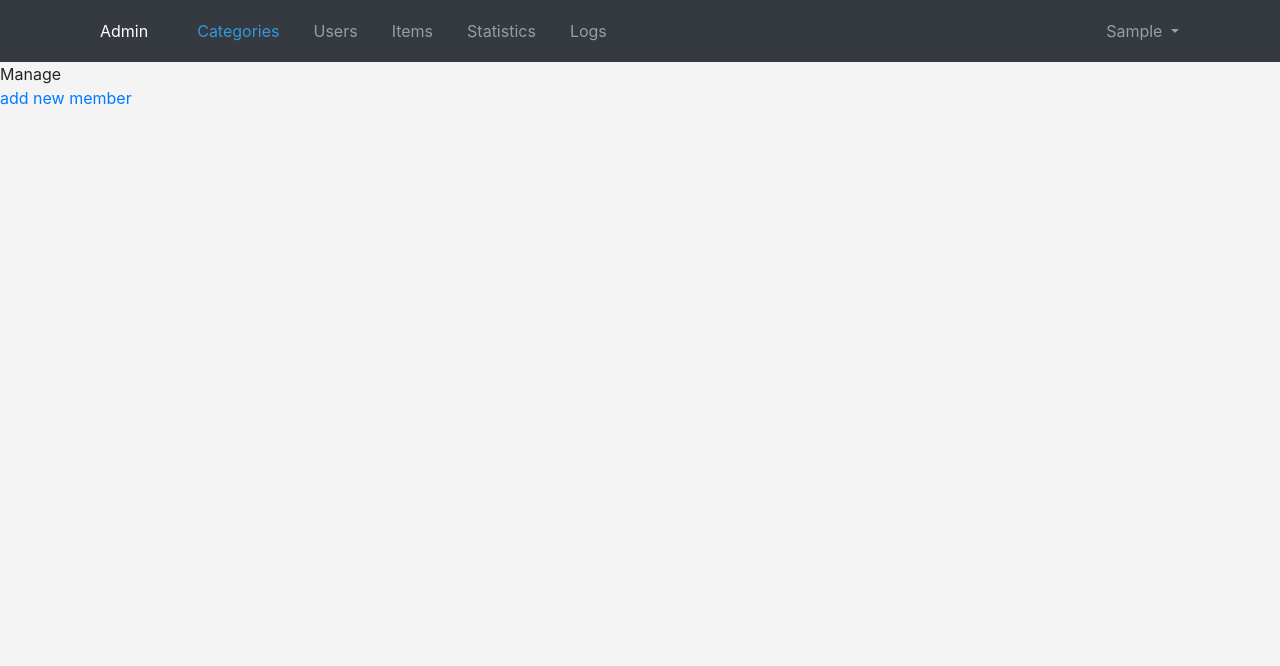
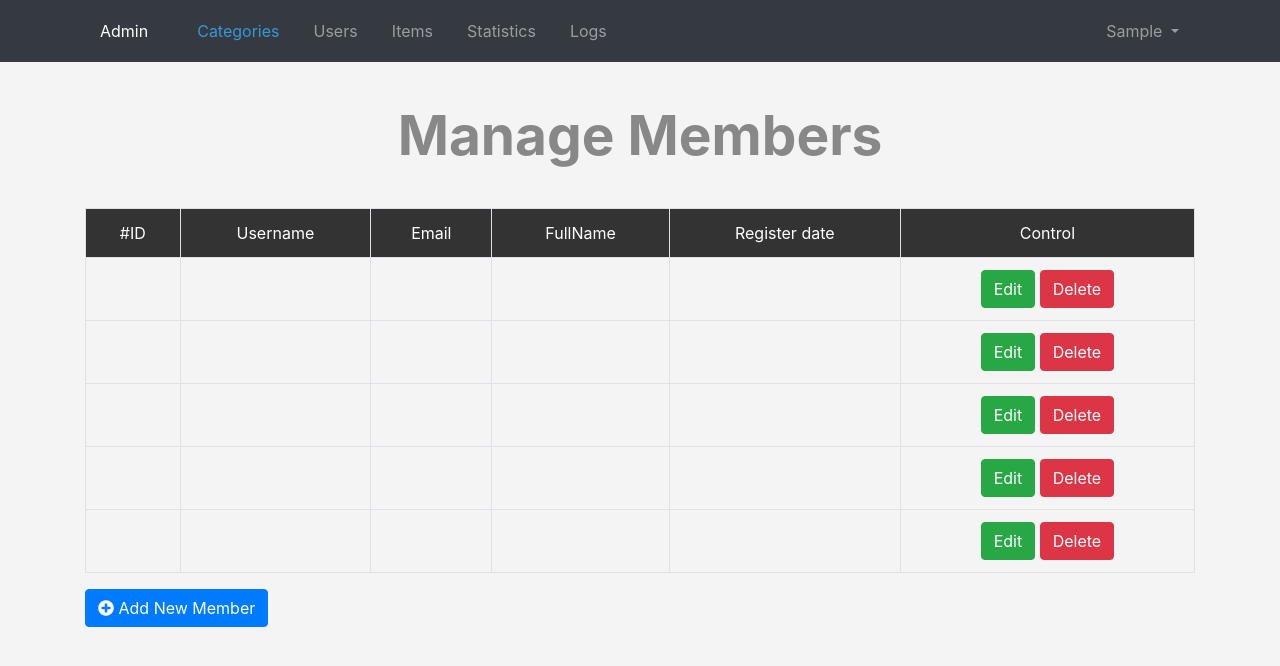
Before and after one commit to Fighteros/ecommerce-website, a PHP site: page /members.php in a window 1280 px wide. Shown: the top 666 px of the page. Run offline with PHP 8.4, Linux system fonts and the light colour scheme; the visitor is signed in with stand-in values (Sample User, id 1).

Commit message:
designed member manage page

```diff
--- a/admin/layout/css/style.css
+++ b/admin/layout/css/style.css
@@ -101,3 +101,8 @@ body {
     right: 55px;
     top: 11px;
 }
+
+.main-table tr:first-child{
+    background-color: #333;
+    color: #fff;
+}
--- a/admin/members.php
+++ b/admin/members.php
@@ -6,10 +6,84 @@
     if(isset($_SESSION['Username'])){
         include "init.php";
         $do = isset($_GET['do'])? $_GET['do'] : 'Manage';
-        if ($do == 'Manage'){
-            echo 'Manage <br>';
-            echo "<a href='?do=Add'>add new member</a>";
-        }
+        if ($do == 'Manage'){  ?>
+            <div class="container">
+                <h4 class="text-center page-title"> Manage Members</h4>
+                <div class="table-responsive">
+                    <table class="main-table text-center table table-bordered">
+                        <!-- Table first row -->
+                        <tr>
+                            <td>#ID</td>
+                            <td>Username</td>
+                            <td>Email</td>
+                            <td>FullName</td>
+                            <td>Register date</td>
+                            <td>Control</td>
+                        </tr>
+                        <!-- table second row -->
+                        <tr>
+                            <td></td>
+                            <td></td>
+                            <td></td>
+                            <td></td>
+                            <td></td>
+                            <td>
+                                <a href="#" class="btn btn-success">Edit</a>
+                                <a href="#" class="btn btn-danger">Delete</a>
+                            </td>
+                        </tr>
+
+                        <tr>
+                            <td></td>
+                            <td></td>
+                            <td></td>
+                            <td></td>
+                            <td></td>
+                            <td>
+                                <a href="#" class="btn btn-success">Edit</a>
+                                <a href="#" class="btn btn-danger">Delete</a>
+                            </td>
+                        </tr>
+
+                        <tr>
+                            <td></td>
+                            <td></td>
+                            <td></td>
+                            <td></td>
+                            <td></td>
+                            <td>
+                                <a href="#" class="btn btn-success">Edit</a>
+                                <a href="#" class="btn btn-danger">Delete</a>
+                            </td>
+                        </tr>
+
+                        <tr>
+                            <td></td>
+                            <td></td>
+                            <td></td>
+                            <td></td>
+                            <td></td>
+                            <td>
+                                <a href="#" class="btn btn-success">Edit</a>
+                                <a href="#" class="btn btn-danger">Delete</a>
+                            </td>
+                        </tr>
+                        <tr>
+                            <td></td>
+                            <td></td>
+                            <td></td>
+                            <td></td>
+                            <td></td>
+                            <td>
+                                <a href="#" class="btn btn-success">Edit</a>
+                                <a href="#" class="btn btn-danger">Delete</a>
+                            </td>
+                        </tr>
+                    </table>
+                </div>
+                <a href="members.php?do=Add" class="btn btn-primary"><i class="fa fa-plus-circle"></i> Add New Member</a>
+            </div>
+        <?php }
         // Add member Page
         elseif($do == 'Add'){
             ?>
```
